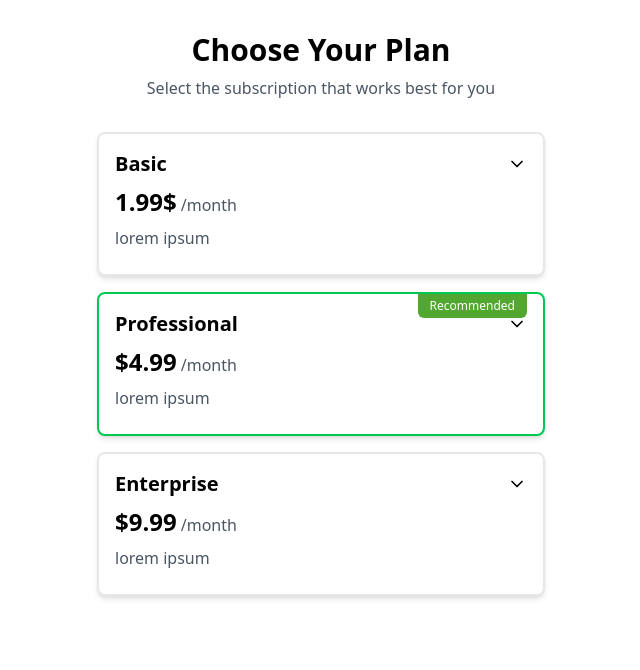
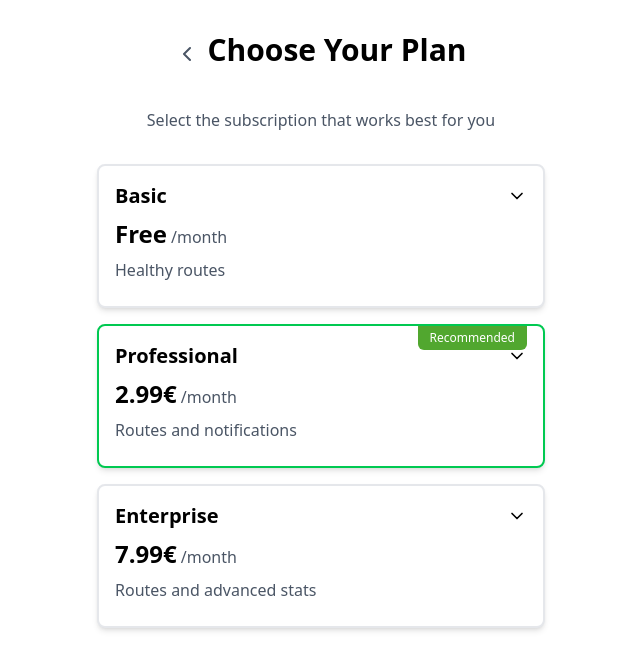
Before and after one commit to top-dev-bln/CleanRoute, a React (Vite) app: page /subscription in a window 1280 px wide. Shown: the top 670 px of the page, without its empty margins (319-959 px from the left). Built offline with nearby package versions, Linux system fonts and the light colour scheme.

Commit message:
Frontend final version

```diff
--- a/src/Map.jsx
+++ b/src/Map.jsx
@@ -210,14 +210,14 @@ const SearchBar = ({
   {dropdownOpen && (
     <div className="absolute bottom-16 right-0 bg-white shadow-lg rounded-md p-3">
       <ul>
-        <Link to="/settings">
-        <li className="p-2 hover:bg-gray-200 cursor-pointer">Setting</li>
-        </Link>
         <Link to="/profile">
         <li className="p-2 hover:bg-gray-200 cursor-pointer">Profile</li>
         </Link>
-        <Link to="/subscription">
-        <li className="p-2 hover:bg-gray-200 cursor-pointer">Subscription</li>
+        <Link to="/Subscription">
+        <li className="p-2 hover:bg-gray-200 cursor-pointer">Subscriptions</li>
+        </Link>
+        <Link to="/settings">
+        <li className="p-2 hover:bg-gray-200 cursor-pointer">Settings</li>
         </Link>
       </ul>
     </div>
--- a/src/Profile.jsx
+++ b/src/Profile.jsx
@@ -1,10 +1,18 @@
 import React from 'react'
-import { CircleAlertIcon } from "lucide-react"
+import { CircleAlertIcon , ChevronLeftIcon} from "lucide-react"
+import { Link } from 'react-router-dom';
 function Profile() {
   return (
     <div className="min-h-screen bg-gray-50 p-6">
       <div className="max-w-3xl mx-auto">
-        <h1 className="text-2xl font-bold mb-6">Public profile</h1>
+      <h1 className="text-2xl font-bold mb-6 flex items-center space-x-2">
+  <Link to="/map">
+    <button className="flex items-center">
+      <ChevronLeftIcon className="w-6 h-6" />
+    </button>
+  </Link>
+  <span>Public profile</span>
+</h1>
 
         <div className="space-y-8 bg-white p-6 rounded-lg shadow-sm">
           {/* Profile Picture */}
--- a/src/Settings.jsx
+++ b/src/Settings.jsx
@@ -1,15 +1,18 @@
 "use client"
 
 import { ChevronLeftIcon, ChevronRightIcon, UserIcon, BellIcon, LockKeyholeIcon, GlobeIcon, PictureInPicture2Icon, DatabaseIcon, CircleHelpIcon, MonitorSmartphoneIcon } from "lucide-react"
-
+import { Link } from 'react-router-dom';
 function Settings() {
   return (
-    <div className="fixed inset-0 flex flex-col bg-gray-200">
+    <div className="fixed inset-0 flex flex-col bg-white">
       {/* Fixed header */}
       <nav className="text-lg font-medium bg-white w-full z-20 shadow-lg flex items-center justify-center p-3">
-        <button className="absolute left-2">
+
+        <Link to="/map" className="absolute left-2">
           <ChevronLeftIcon />
-        </button>
+        </Link>
+
+
         <div>Settings</div>
       </nav>
 
--- a/src/Subscription.jsx
+++ b/src/Subscription.jsx
@@ -1,8 +1,8 @@
 "use client"
 
 import { useState, useEffect, useRef } from "react"
-import { ChevronDownIcon, ChevronUpIcon, CheckIcon } from "lucide-react"
-
+import { ChevronDownIcon, ChevronUpIcon, CheckIcon,XIcon , ChevronLeftIcon  } from "lucide-react"
+import { Link } from 'react-router-dom';
 export default function Subscription() {
   const [expandedPlan, setExpandedPlan] = useState(null)
   const planRefs = useRef({})
@@ -37,22 +37,22 @@ export default function Subscription() {
     {
       id: "basic",
       name: "Basic",
-      price: "1.99$",
+      price: "Free",
       period: "month",
-      description: "lorem ipsum",
+      description: "Healthy routes",
       features: ["Access to basic features"],
       color: "bg-green-50",
     },
     {
       id: "pro",
       name: "Professional",
-      price: "$4.99",
+      price: "2.99€",
       period: "month",
-      description: "lorem ipsum",
+      description: "Routes and notifications",
       features: [
         "All Basic features",
         "Ad free experience",
-        "...",
+        "Personalised notifications",
       ],
       color: "bg-green-100",
       recommended: true,
@@ -60,12 +60,14 @@ export default function Subscription() {
     {
       id: "enterprise",
       name: "Enterprise",
-      price: "$9.99",
+      price: "7.99€",
       period: "month",
-      description: "lorem ipsum",
+      description: "Routes and advanced stats",
       features: [
         "All Professional features",
-        "AI air quality forecast"
+        "Ad free experience",
+        "AI air quality forecast",
+        "Acces to routes history and predictions",
       ],
       color: "bg-green-200",
     },
@@ -74,10 +76,16 @@ export default function Subscription() {
   return (
     <div className="min-h-screen bg-white py-8 px-4 overflow-auto">
       <div className="max-w-md mx-auto w-full pb-36">
-        <div className="text-center mb-8">
-          <h1 className="text-3xl font-bold mb-2">Choose Your Plan</h1>
-          <p className="text-gray-600">Select the subscription that works best for you</p>
-        </div>
+        <div className="text-center mb-8 flex flex-col items-center">
+          <div className="text-center mb-8 flex items-center justify-center space-x-2">
+
+            <Link to="/map" className="text-xl text-gray-600">
+              <ChevronLeftIcon className="w-6 h-6" />
+            </Link>
+            <h1 className="text-3xl font-bold mb-2">Choose Your Plan</h1>
+            </div>
+            <p className="text-gray-600">Select the subscription that works best for you</p>
+          </div>
 
         <div className="space-y-4">
           {plans.map((plan) => (
```
